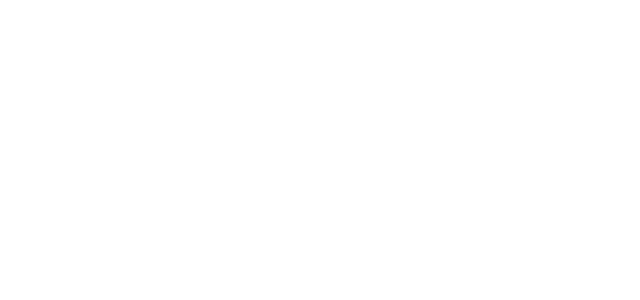
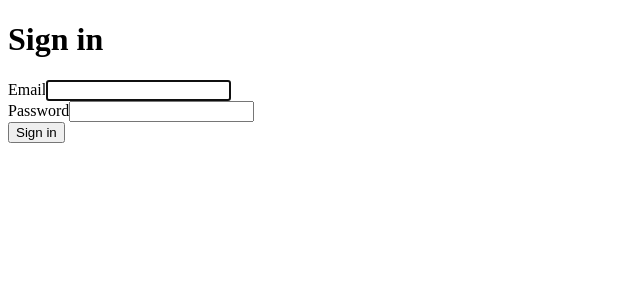
Before and after one commit to starain31/murmur, a Nuxt app in the folder client/: page /login in a window 1280 px wide. Before the commit this address had no page. Shown: the top 300 px of the page, without its empty margins (0-640 px from the left). Built offline with nearby package versions, Linux system fonts and the light colour scheme.

Commit message:
Add email form.

```diff
--- /dev/null
+++ b/client/pages/login.vue
@@ -0,0 +1,24 @@
+<template>
+  <form action="#" method="post">
+    <h1>Sign in</h1>
+    <section>
+      <label for="email">Email</label>
+      <input id="email" name="email" type="email" autocomplete="username" required autofocus>
+    </section>
+    <section>
+      <label for="current-password">Password</label>
+      <input id="password" name="password" type="password" autocomplete="new-password" required>
+    </section>
+    <button id="sign-in">Sign in</button>
+  </form>
+</template>
+
+<script>
+export default {
+  name: "login"
+}
+</script>
+
+<style scoped>
+
+</style>
```
